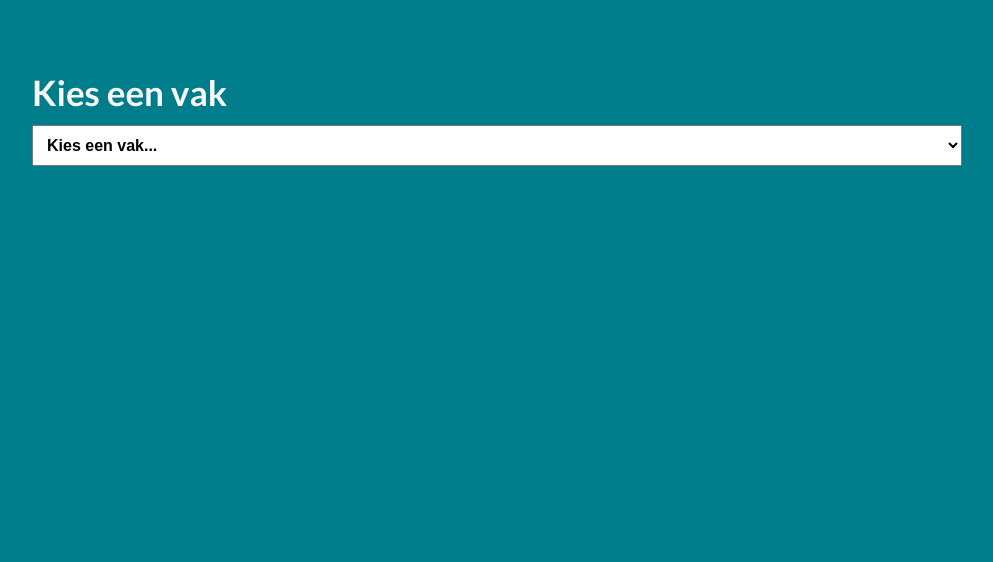
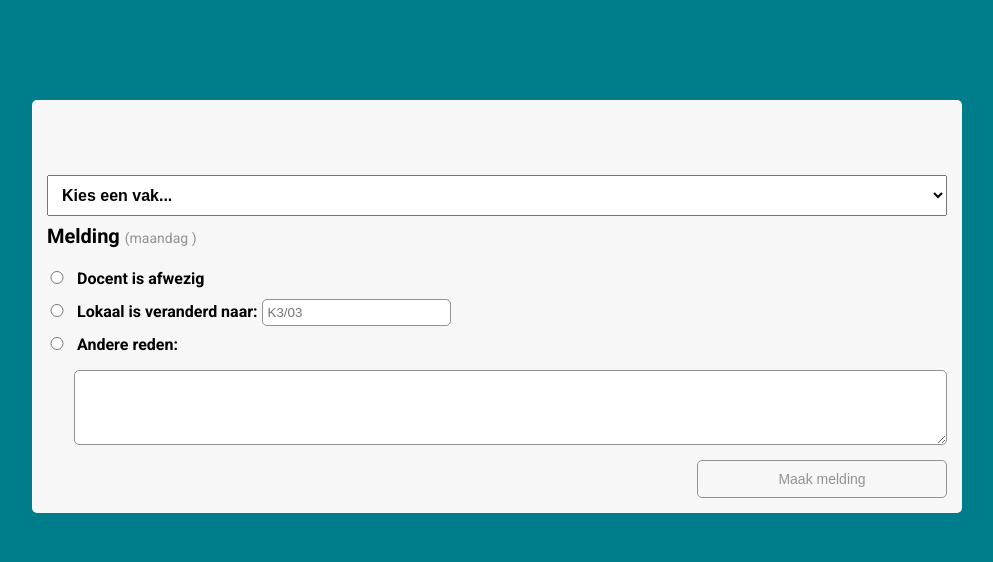
Before and after one commit to LiesbethVanaerschot/projectphp, a PHP site: page /melding.php?datum=maandag in a window 1280 px wide. Shown: the part 196-758 px from the top of the page, without its empty margins (143-1136 px from the left). Run offline with PHP 8.4, Linux system fonts and the light colour scheme; the visitor is signed in with stand-in values (Sample User, id 1); data comes from the database, SQL or seed files in the repository; data that the repository does not hold is empty; some libraries are stand-ins or nearby versions.

Commit message:
verandering melding

```diff
--- a/melding.php
+++ b/melding.php
@@ -49,8 +49,25 @@
 							$lesInfo = $a->getInfo();
 						}
 					?>
-					<div class='vakken'>
+					<!-- <div class='vakken'>
 						<form action="" method="POST" >
+							<label for="lesnaam"><h2>Kies een vak</h2></label>
+						 	<select id="selectDocent" name="option">
+								<option value='default' selected='selected' disabled>Kies een vak...</option>
+									<?php
+										//while ($info = $lesInfo->fetch_assoc()){
+	                             		//	echo "<option value='" . $info['lesNaam'] . " / " . $info['docentNaam'] . "'>" .  $info['lesNaam'] . " / " . $info['docentNaam'] . "</option>";
+										//}
+									?>
+							<select>
+						</form>
+					</div> -->
+
+
+					<h2><div id="vakOption"></div></h2>
+
+					<div class="opmerkingScherm cf">
+						<form action="" method="POST">
 							<label for="lesnaam"><h2>Kies een vak</h2></label>
 						 	<select id="selectDocent" name="option">
 								<option value='default' selected='selected' disabled>Kies een vak...</option>
@@ -60,14 +77,7 @@
 										}
 									?>
 							<select>
-						</form>
-					</div>
 
-
-					<h2><div id="vakOption"></div></h2>
-
-					<div class="opmerkingScherm hidden cf">
-						<form action="" method="POST">
 							<label for="Melding"><h3>Melding <span class="smaller">(<?php echo $datum . " " . $dag . " " . $maand . " " . $jaar; ?>)</span></h3></label>
 							<p>
 								<input type="radio" name="melding" value="afwezig">Docent is afwezig
```
